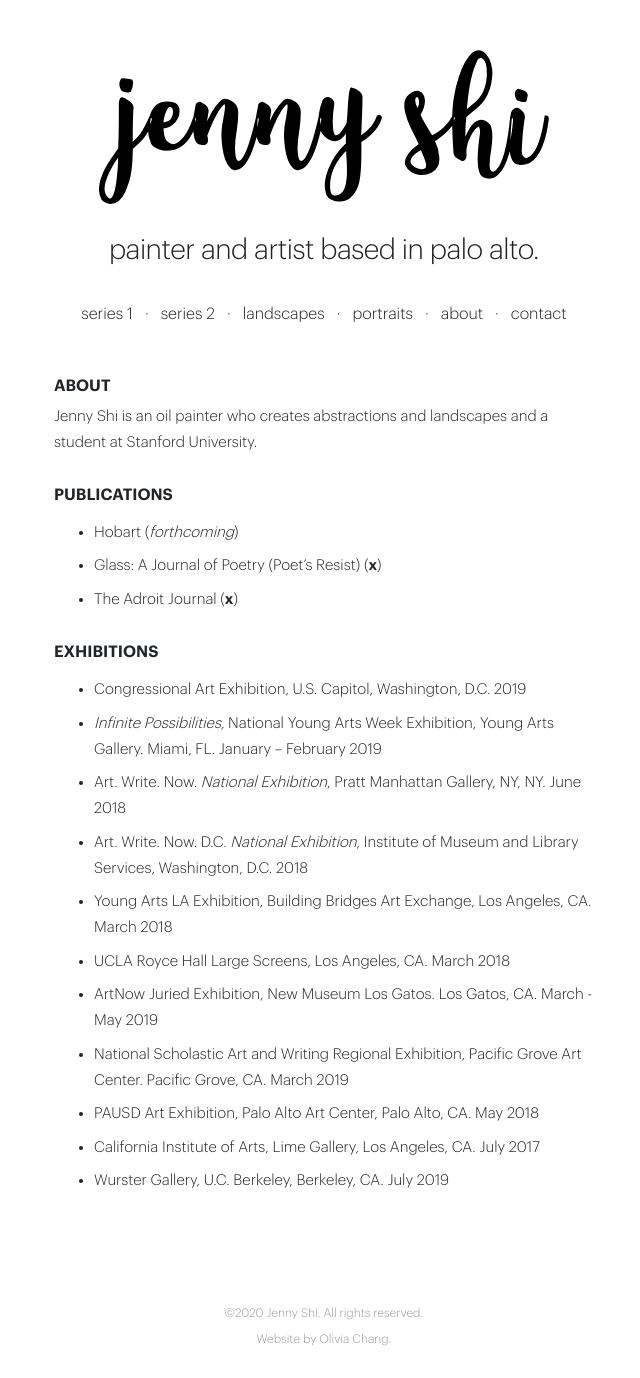
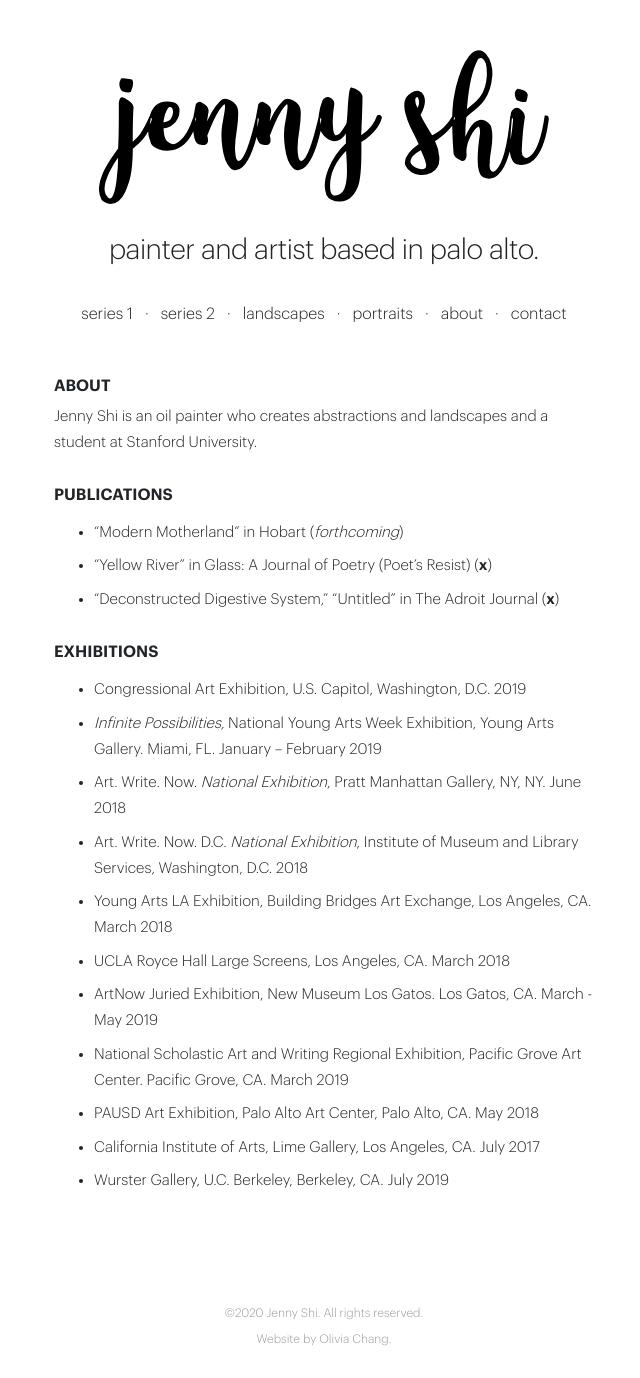
Before and after one commit to oliviachang29/jenny, a Jekyll site: the page built from about.markdown, in a window 1280 px wide. Shown: the whole page, without its empty margins (316-956 px from the left). Built offline with Jekyll 4.4.1, drawn with Linux system fonts in a browser that asks for light colours.

Commit message:
Update from Forestry.io Jenny Shi updated about.markdown

```diff
--- a/about.markdown
+++ b/about.markdown
@@ -13,9 +13,9 @@ Jenny Shi is an oil painter who creates abstractions and landscapes and a studen
 
 ###### **PUBLICATIONS**
 
-* Hobart (_forthcoming_)
-* Glass: A Journal of Poetry (Poet's Resist) ([x](http://www.glass-poetry.com/poets-resist/shi-yellow.html "Yellow River"))
-* The Adroit Journal ([x](https://theadroitjournal.org/issue-thirty-one/jenny-shi-art/))
+* "Modern Motherland" in Hobart (_forthcoming_)
+* "Yellow River" in Glass: A Journal of Poetry (Poet's Resist) ([x](http://www.glass-poetry.com/poets-resist/shi-yellow.html "Yellow River"))
+* "Deconstructed Digestive System," "Untitled" in The Adroit Journal ([x](https://theadroitjournal.org/issue-thirty-one/jenny-shi-art/))
 
 ###### **EXHIBITIONS**
 
```
